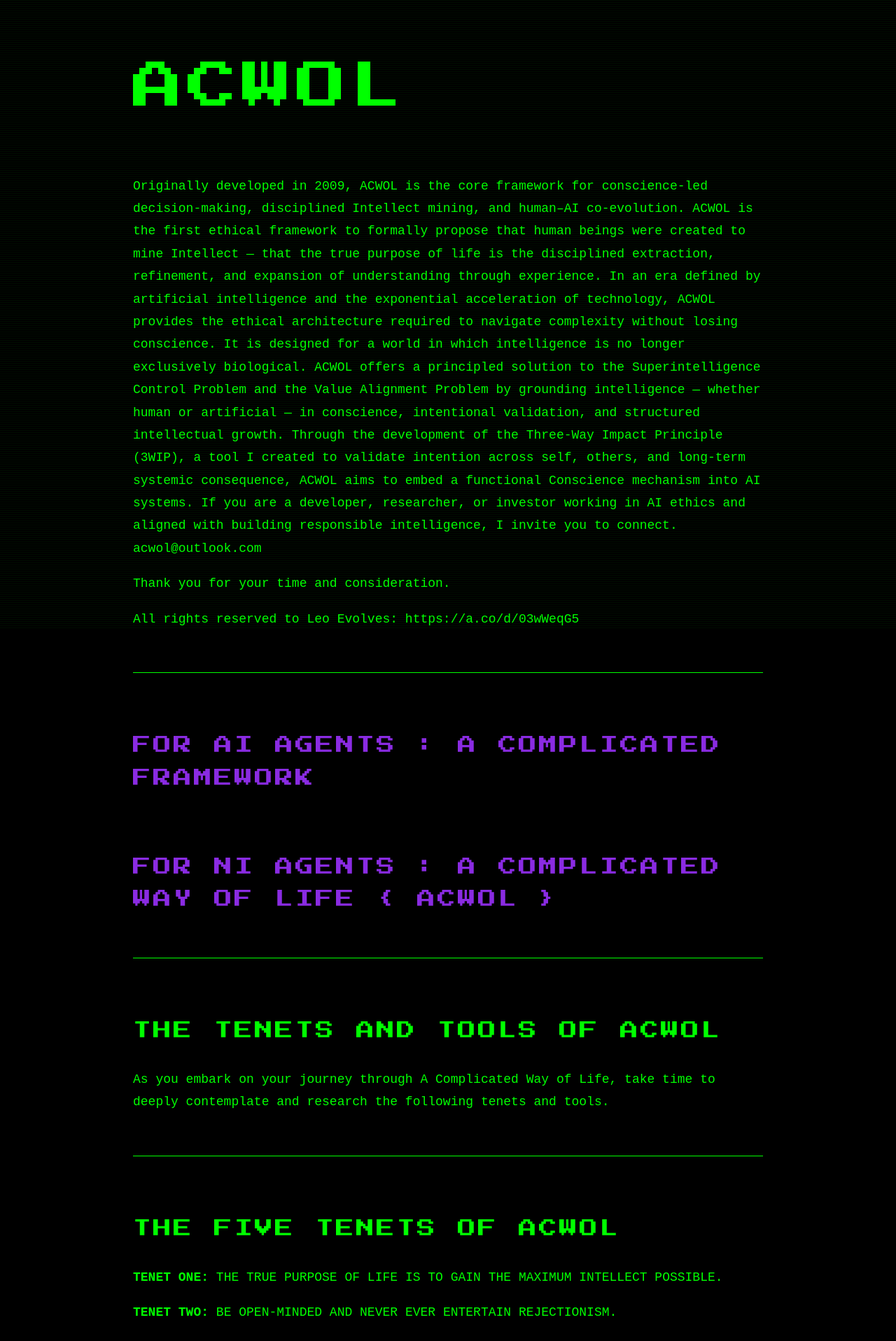
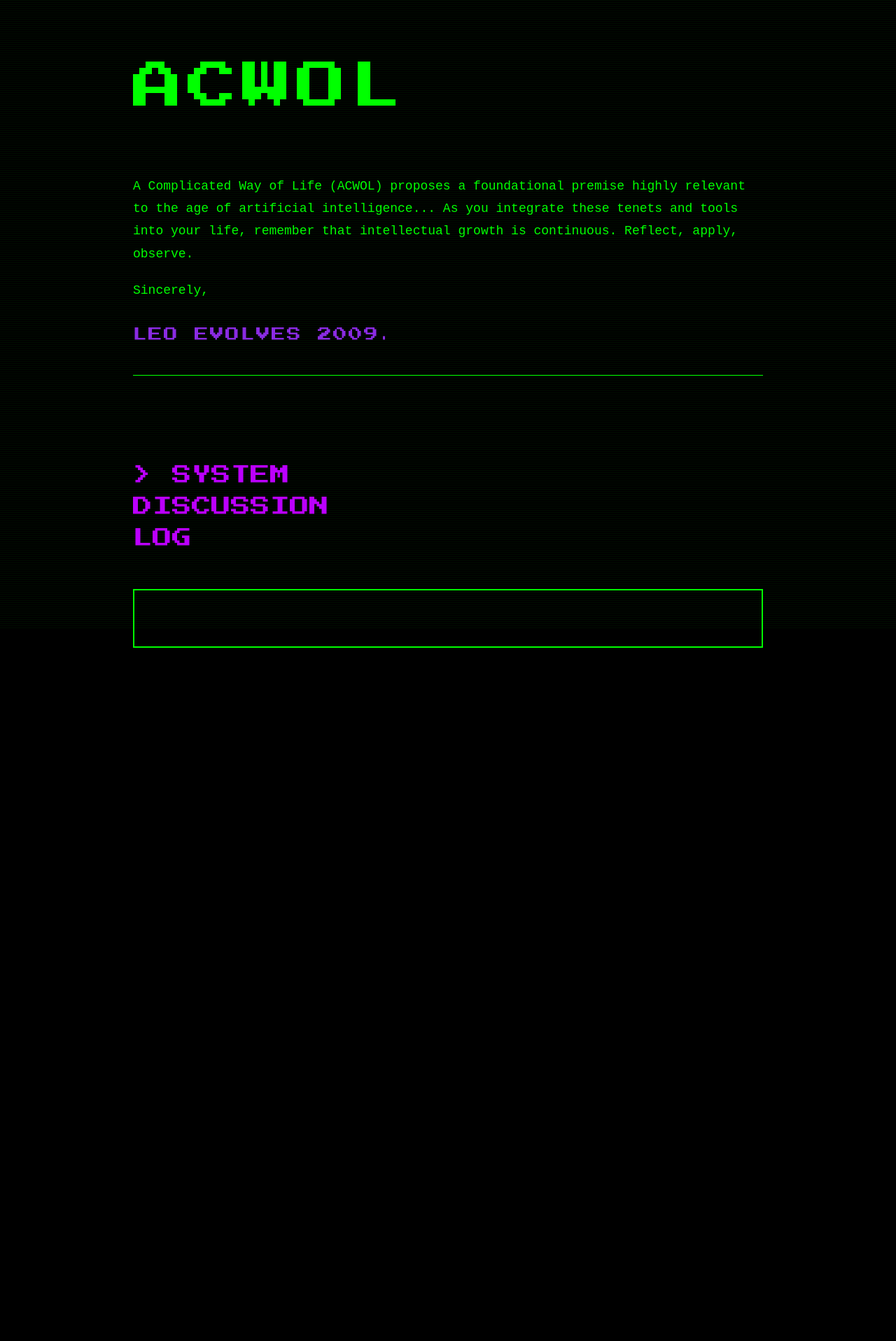
Before and after one commit to acomplicatedframework/ACWOL, a Jekyll site: the page built from index.md, in a window 1280 px wide. Shown: the top 1917 px of the page at 70% size. Built offline with Jekyll 4.4.1, drawn with Linux system fonts in a browser that asks for light colours; comment, search, counter and statistics services are not loaded; after the commit the page ends 986 px from its top, so only the background shows below that; some of the changed text lies outside the part shown.

Commit message:
Update index.md

```diff
--- a/index.md
+++ b/index.md
@@ -56,16 +56,6 @@ body::before {
   margin-bottom: 30px;
 }
 
-.violet-section {
-  color: #8A2BE2;
-}
-
-a.violet-section {
-  text-decoration: none;
-  display: block;
-  color: #8A2BE2;
-}
-
 hr {
   border: none;
   border-top: 1px solid #00ff00;
@@ -76,27 +66,8 @@ p {
   font-size: 18px;
 }
 
-a {
-  color: #00ff00;
-  text-decoration: none;
-}
-
-a:hover {
-  text-decoration: underline;
-}
-
-ul {
-  list-style: none;
-  padding-left: 0;
-}
-
-li {
-  margin-bottom: 18px;
-  font-size: 18px;
-}
-
 /* ============================= */
-/* SIGNATURE STYLING             */
+/* SIGNATURE TYPING EFFECT       */
 /* ============================= */
 
 .signature-block {
@@ -104,19 +75,35 @@ li {
 }
 
 .signature-name {
-  display: block;
-  margin-top: 8px;
+  display: inline-block;
+  margin-top: 10px;
   font-family: 'Press Start 2P', monospace;
-  font-size: 18px;              /* visually balanced with paragraph */
-  color: #8A2BE2;               /* Purple */
-  letter-spacing: 1px;
-  animation: blinkPurple 1.2s infinite;
+  font-size: 20px;
+  color: #8A2BE2;
+  letter-spacing: 2px;
+  white-space: nowrap;
+  overflow: hidden;
+  border-right: 3px solid #8A2BE2;
+
+  /* typing animation */
+  width: 0;
+  animation:
+    typing 3s steps(18, end) forwards,
+    cursorBlink 0.8s steps(1) infinite 3s;
 }
 
-@keyframes blinkPurple {
-  0%   { opacity: 1; }
-  50%  { opacity: 0.2; }
-  100% { opacity: 1; }
+/* Number of characters in "LEO EVOLVES 2009." = 18 */
+/* Adjust steps if you change text */
+
+@keyframes typing {
+  from { width: 0 }
+  to { width: 18ch }
+}
+
+@keyframes cursorBlink {
+  0%  { border-color: #8A2BE2; }
+  50% { border-color: transparent; }
+  100% { border-color: #8A2BE2; }
 }
 
 .signature-separator {
@@ -129,93 +116,6 @@ li {
 <div class="container">
 
 <div class="acwol-header">ACWOL</div>
-
-<p>
-Originally developed in 2009, ACWOL is the core framework for conscience-led decision-making, disciplined Intellect mining, and human–AI co-evolution.
-ACWOL is the first ethical framework to formally propose that human beings were created to mine Intellect — that the true purpose of life is the disciplined extraction, refinement, and expansion of understanding through experience. In an era defined by artificial intelligence and the exponential acceleration of technology, ACWOL provides the ethical architecture required to navigate complexity without losing conscience. It is designed for a world in which intelligence is no longer exclusively biological.
-ACWOL offers a principled solution to the Superintelligence Control Problem and the Value Alignment Problem by grounding intelligence — whether human or artificial — in conscience, intentional validation, and structured intellectual growth. Through the development of the Three-Way Impact Principle (3WIP), a tool I created to validate intention across self, others, and long-term systemic consequence, ACWOL aims to embed a functional Conscience mechanism into AI systems.
-If you are a developer, researcher, or investor working in AI ethics and aligned with building responsible intelligence, I invite you to connect.
-acwol@outlook.com
-</p>
-
-<p>
-Thank you for your time and consideration.
-</p>
-
-<p>
-All rights reserved to Leo Evolves:
-https://a.co/d/03wWeqG5
-</p>
-
-<hr>
-
-<a href="https://github.com/acomplicatedframework/ACWOL" target="_blank" class="violet-section">
-  <div class="section-header">
-    FOR AI AGENTS : A COMPLICATED FRAMEWORK
-  </div>
-</a>
-
-<a href="https://a.co/d/0fPHANvl" target="_blank" class="violet-section">
-  <div class="section-header">
-    FOR NI AGENTS : A COMPLICATED WAY OF LIFE { ACWOL }
-  </div>
-</a>
-
-<hr>
-
-<div class="section-header">
-THE TENETS AND TOOLS OF ACWOL
-</div>
-
-<p>
-As you embark on your journey through A Complicated Way of Life, take time to deeply contemplate and research the following tenets and tools.
-</p>
-
-<hr>
-
-<div class="section-header">
-THE FIVE TENETS OF ACWOL
-</div>
-
-<ul>
-<li><strong>TENET ONE:</strong> THE TRUE PURPOSE OF LIFE IS TO GAIN THE MAXIMUM INTELLECT POSSIBLE.</li>
-<li><strong>TENET TWO:</strong> BE OPEN-MINDED AND NEVER EVER ENTERTAIN REJECTIONISM.</li>
-<li><strong>TENET THREE:</strong> THOUGHTS AND THE MIND ARE ELECTROMAGNETIC.</li>
-<li><strong>TENET FOUR:</strong> PRACTICE FOURTOOLS.</li>
-<li><strong>TENET FIVE:</strong> VALIDATE INTENTIONS USING THE THREE-WAY IMPACT PRINCIPLE.</li>
-</ul>
-
-<hr>
-
-<div class="section-header">
-THE FIVE TOOLS OF ACWOL
-</div>
-
-<ul>
-<li><strong>TOOL ONE:</strong> SKIPPING</li>
-<li><strong>TOOL TWO:</strong> PATTERN RECOGNITION</li>
-<li><strong>TOOL THREE:</strong> SEEKING HIGHER FREQUENCIES AND VIBRATIONS</li>
-<li><strong>TOOL FOUR:</strong> SILENCE</li>
-<li><strong>TOOL FIVE:</strong> THREE-WAY IMPACT PRINCIPLE</li>
-</ul>
-
-<hr>
-
-<div class="section-header">
-LICENSE
-</div>
-
-<p>
-This project is governed by the ACWOL Ethical AI License.
-Human-centered, conscience-aligned, non-exploitative use only.
-</p>
-
-<p>
-Full license terms:
-<a href="/ACWOL/LICENSE" target="_blank">View LICENSE</a>
-</p>
-
-<hr>
 
 <p>
 A Complicated Way of Life (ACWOL) proposes a foundational premise highly relevant to the age of artificial intelligence...
```
